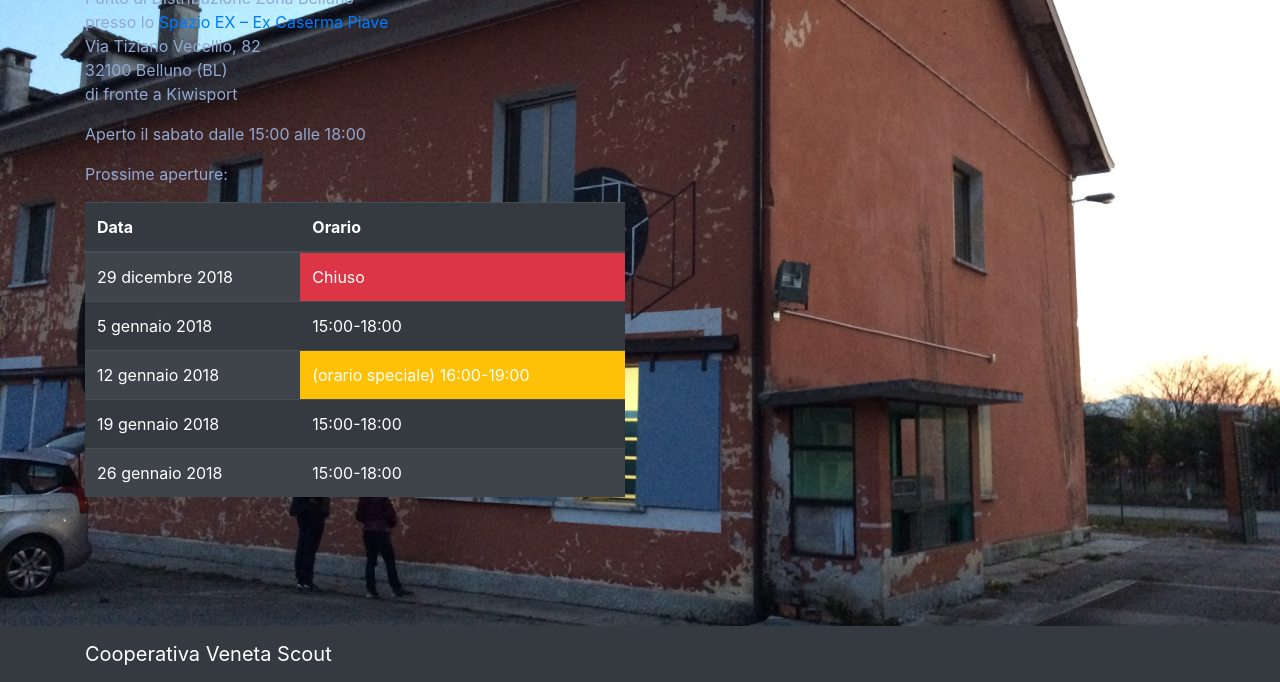
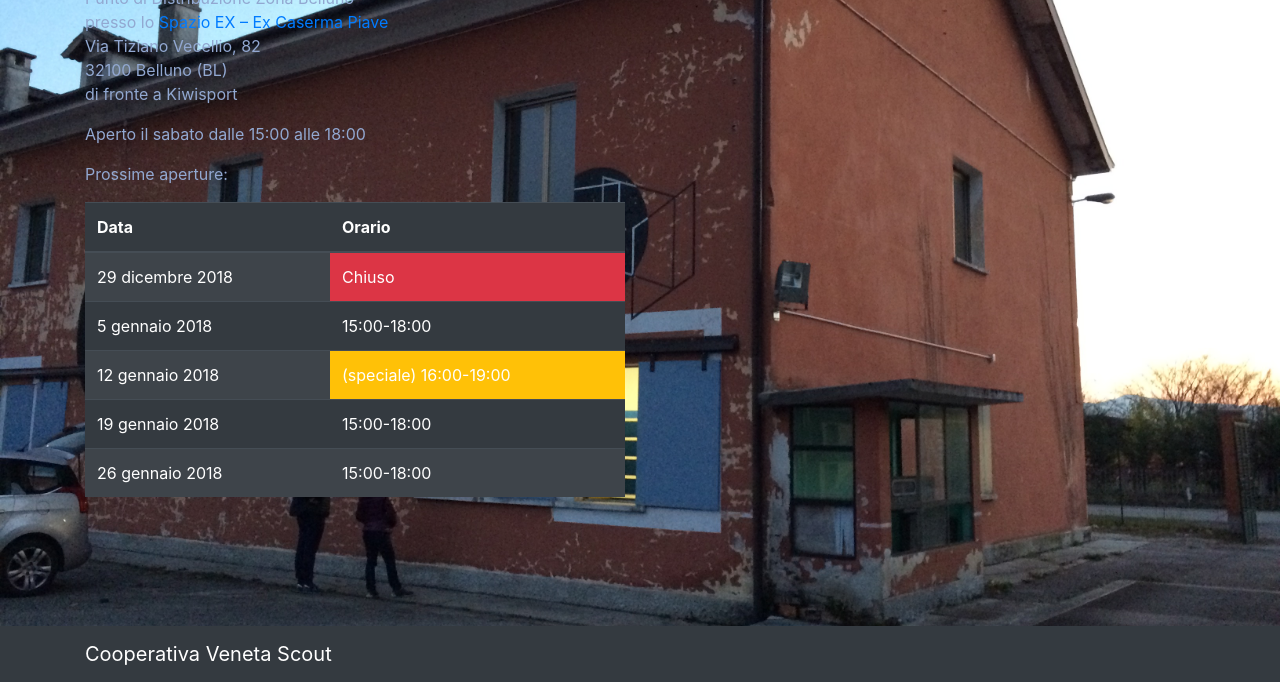
Before and after one commit to mdm13/cvsbelluno, a plain HTML site: page index.html in a window 1280 px wide. Shown: the part 118-800 px from the top of the page. Drawn offline with nearby package versions, Linux system fonts and the light colour scheme.

Commit message:
annotazione

```diff
--- a/index.html
+++ b/index.html
@@ -79,7 +79,7 @@
                 </tr>
                 <tr>
                   <td>12 gennaio 2018</td>
-                  <td class="bg-warning">(orario speciale) 16:00-19:00 </td>
+                  <td class="bg-warning">(speciale) 16:00-19:00 </td>
                 </tr>
                 <tr>
                   <td>19 gennaio 2018</td>
```
